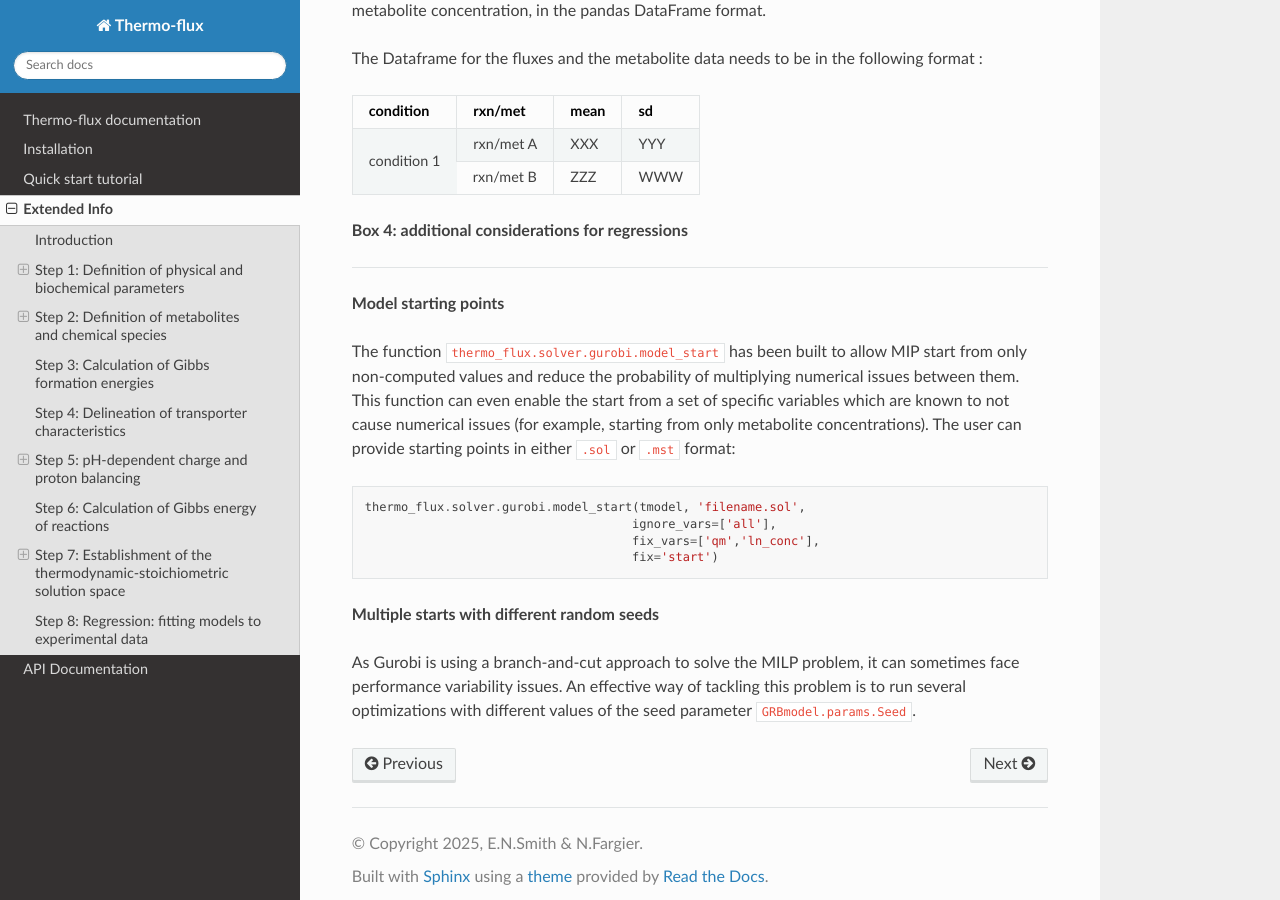
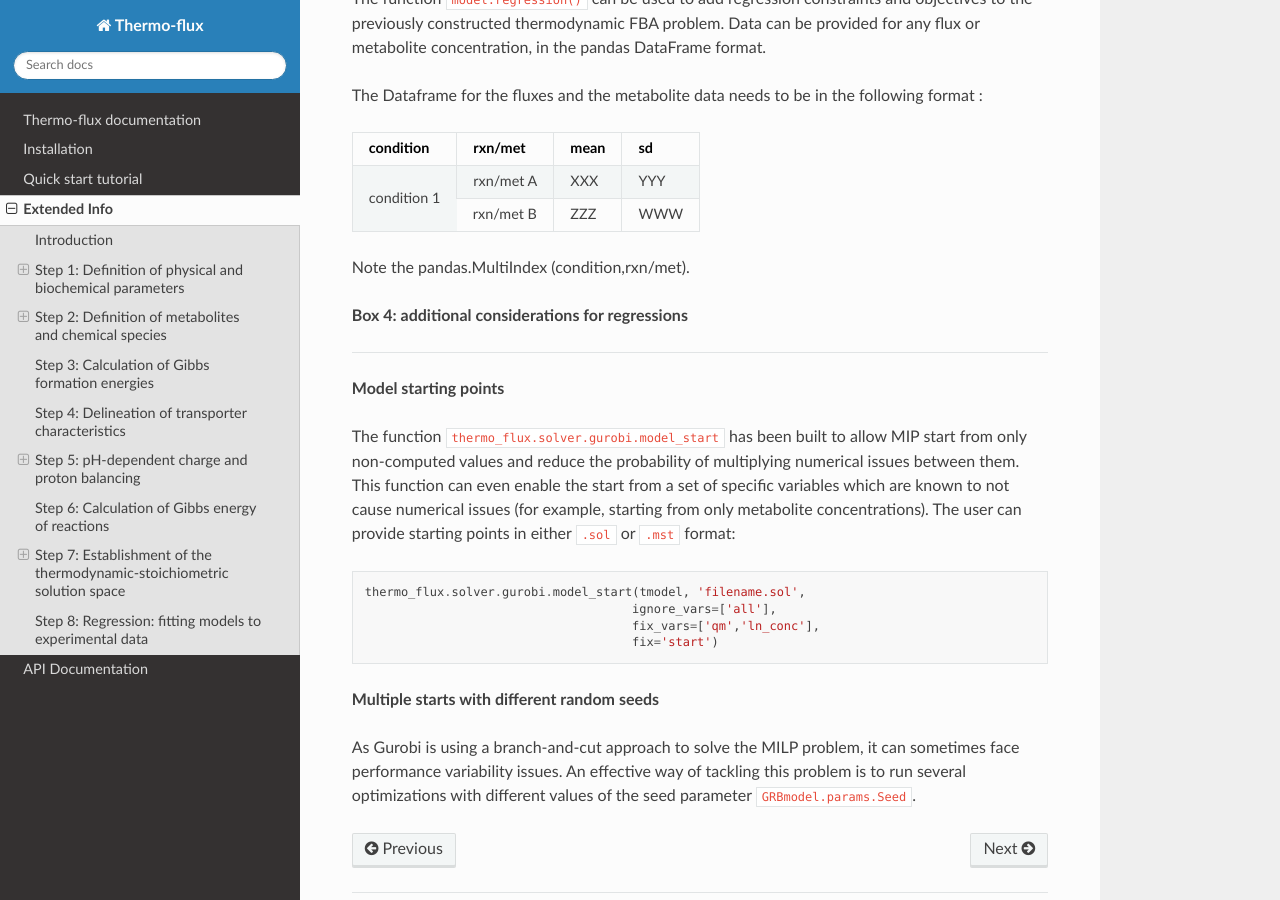
Before and after one commit to nfargier/thermoflux-rtd, a Sphinx documentation site: the page built from docs/extended_info.rst, in a window 1280 px wide and 900 px high, scrolled down 7332 px. Built offline with Sphinx 7.4.7 and the Read the Docs theme 3.1.0, drawn with Linux system fonts in a browser that asks for light colours.

Commit message:
Update extended_info.rst

```diff
--- a/docs/extended_info.rst
+++ b/docs/extended_info.rst
@@ -126,6 +126,7 @@
 to define an additional proton moving from the extracellular (``e``) compartment to the cytosol (``c``).
 
 .. rubric:: Box 2: additional considerations for transport reactions
+--------------------------------------------------------------------
 
 **Adding transporter variants**
 Additionally, in case of transport processes, for which at the given pH value no charge-neutral transport variant exists, we suggest introducing an additional transport reaction, in which protons balancing the charge are co-translocated together with the respective species, i.e., adding a proton symporter or antiporter. This additional transport variant ensures that for every metabolite, a transport variant exists that does not translocate net charge.
@@ -244,6 +245,8 @@
 |              | rxn/met  B  |  ZZZ  | WWW |
 +--------------+-------------+-------+-----+
 
+Note the pandas.MultiIndex (condition,rxn/met).
+
 .. rubric:: Box 4: additional considerations for regressions
 ------------------------------------------------------------
 
```
